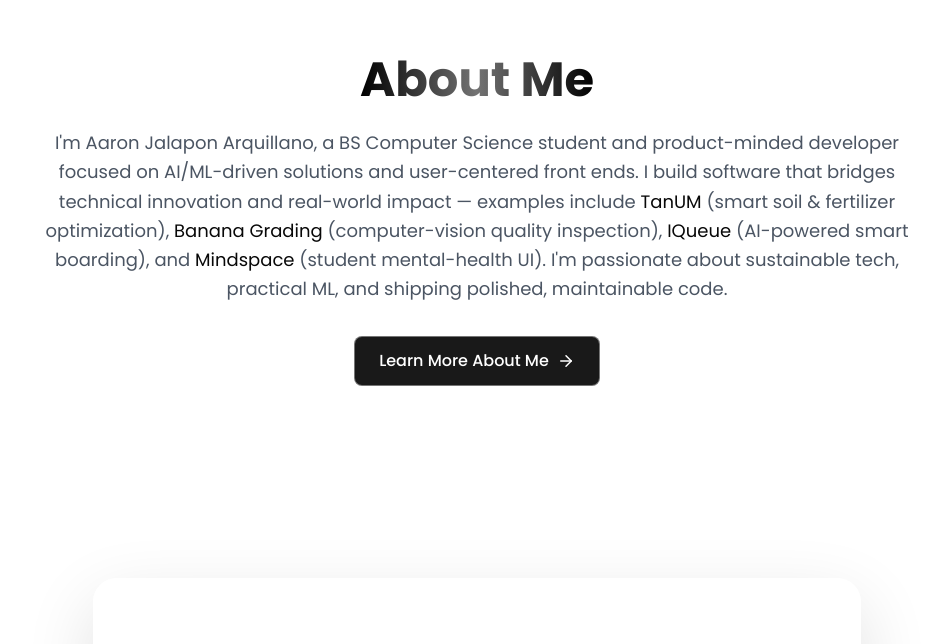
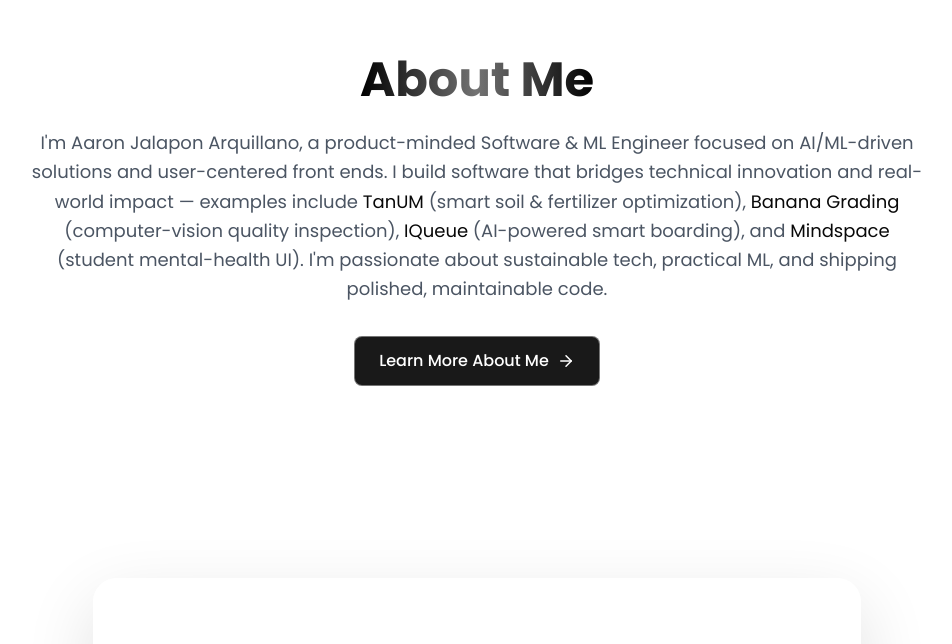
Before and after one commit to aaronjalapon/portfolio, a React (Vite) app: page / in a window 1280 px wide. Shown: the part 1920-2564 px from the top of the page, without its empty margins (163-1115 px from the left). Built offline with nearby package versions, Linux system fonts and the light colour scheme.

Commit message:
Update portfolio copy to reflect Software & ML Engineer brand

```diff
--- a/src/pages/About.jsx
+++ b/src/pages/About.jsx
@@ -169,8 +169,8 @@ export default function About() {
               </p>
 
               <p className="text-gray-600 dark:text-gray-300 text-lg leading-relaxed mb-6">
-                I'm a <span className="text-primary font-medium">BS Computer Science student</span> and
-                product-minded developer focused on AI/ML-driven solutions and user-centered front ends.
+                I'm a <span className="text-primary font-medium">product-minded Software & ML Engineer</span>
+                focused on AI/ML-driven solutions and user-centered front ends.
                 I build software that bridges technical innovation and real-world impact.
               </p>
 
--- a/src/pages/Experience.jsx
+++ b/src/pages/Experience.jsx
@@ -218,7 +218,7 @@ const timelineData = [
           title: 'BS Computer Science',
           period: '2023 — Present',
           role: 'University',
-          description: 'Pursuing a Bachelor of Science in Computer Science with focus on AI/ML, software engineering, and product development.',
+          description: 'Computer Science foundation with focus areas in AI/ML, software engineering, and product development.',
         }}
       />
     ),
--- a/src/pages/Home.jsx
+++ b/src/pages/Home.jsx
@@ -168,7 +168,7 @@ export default function Home() {
                 <span className="gradient-text">About Me</span>
               </h2>
               <p className="text-gray-600 dark:text-gray-300 text-lg leading-relaxed mb-8">
-                I'm Aaron Jalapon Arquillano, a BS Computer Science student and product-minded developer
+                I'm Aaron Jalapon Arquillano, a product-minded Software & ML Engineer
                 focused on AI/ML-driven solutions and user-centered front ends. I build software
                 that bridges technical innovation and real-world impact — examples include
                 <span className="text-primary"> TanUM</span> (smart soil & fertilizer optimization),
```
Also changed, not shown: 1 other file (tests, documents, lock files or other folders).
